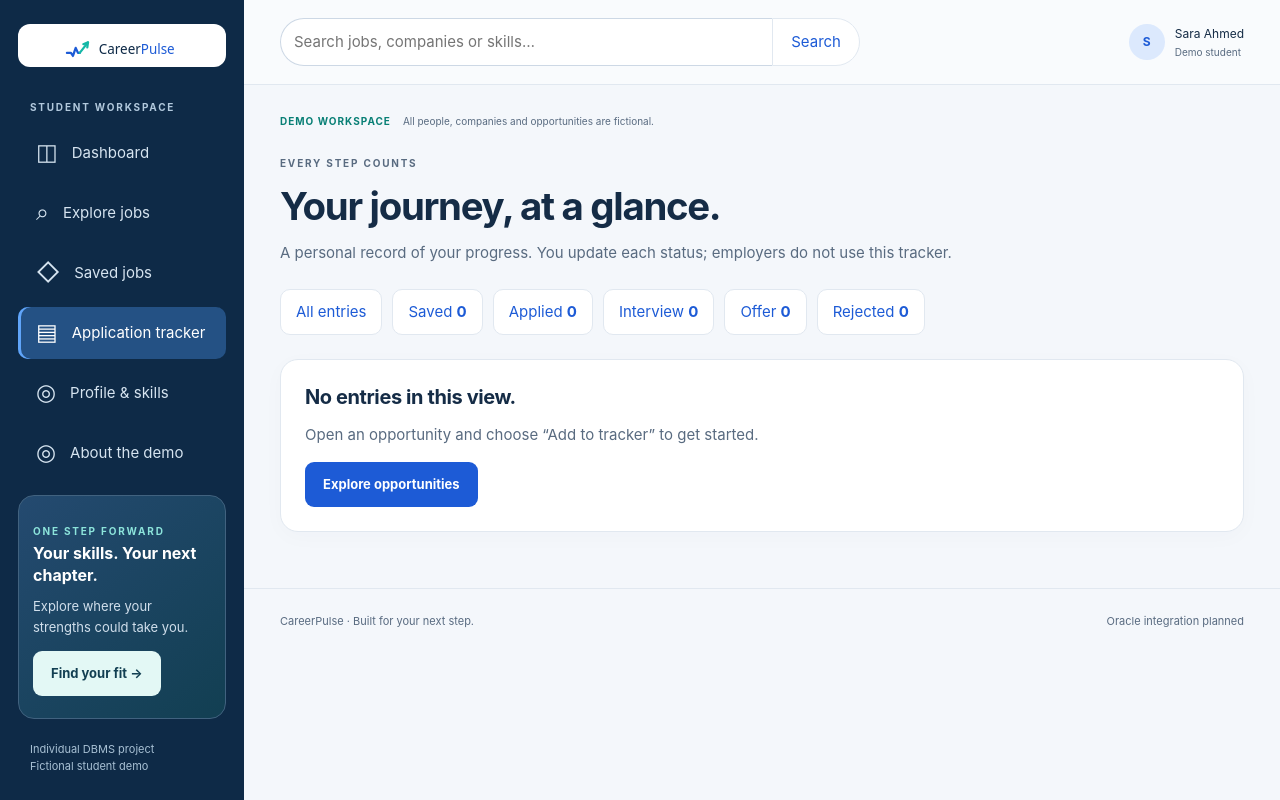
After one commit to Talha738564/careerPulse, a Flask app: page /tracker in a window 1280 px wide. The commit adds this page. Run offline with Flask 3, Linux system fonts and the light colour scheme.

Commit message:
feat: add manually confirmed application tracking

```diff
--- a/app.py
+++ b/app.py
@@ -6,6 +6,7 @@ from config import Config
 from services.repository import MockRepository
 from services.matching import enrich, demand
 from services.activity import activity
+from routes.tracker import register_tracker
 from routes.saved import register_saved
 from services.profile import DemoProfileStore, validate_profile, validate_skill, SKILLS, LEVELS
 
@@ -95,7 +96,7 @@ def create_app(repository=None):
         ranked = sorted(jobs, key=lambda j: j['score'] if j['score'] is not None else -1, reverse=True)
         return render_template('dashboard.html', title='Dashboard', jobs=ranked[:3],
                                total=len(jobs), strong=sum(j['score'] is not None and j['score']>=65 for j in jobs),
-                               demand=demand(jobs)[:5], counts=Counter(r['status'] for r in repo.tracker()), saved_count=len(activity()['saved']))
+                               demand=demand(jobs)[:5], counts=Counter(r['status'] for r in activity()['tracker'].values()), saved_count=len(activity()['saved']))
 
     @app.get('/opportunities')
     def opportunities():
@@ -117,6 +118,7 @@ def create_app(repository=None):
     def missing(error):
         return render_template('404.html',title='Page not found'),404
 
+    register_tracker(app, repo)
     register_saved(app, repo, student)
     return app
 
--- /dev/null
+++ b/routes/tracker.py
@@ -0,0 +1,69 @@
+from collections import Counter
+from datetime import date
+from flask import Blueprint, abort, flash, redirect, render_template, request, url_for
+from services.activity import activity, persist_activity
+
+STATUSES = ('SAVED', 'APPLIED', 'INTERVIEW', 'OFFER', 'REJECTED')
+
+
+def register_tracker(app, repo):
+    bp = Blueprint('tracker', __name__)
+
+    @bp.get('/tracker')
+    def index():
+        jobs = {j['opp_id']: j for j in repo.opportunities()}
+        entries = [dict(row, job=jobs[int(key)]) for key, row in activity()['tracker'].items()
+                   if int(key) in jobs]
+        selected = request.args.get('status', '')
+        counts = Counter(r['status'] for r in entries)
+        if selected:
+            entries = [r for r in entries if r['status'] == selected]
+        return render_template('tracker.html', title='Application tracker', entries=entries,
+                               statuses=STATUSES, counts=counts, selected=selected, today=date.today())
+
+    @bp.post('/opportunities/<int:opp_id>/track')
+    def add(opp_id):
+        if not any(j['opp_id'] == opp_id for j in repo.opportunities()):
+            abort(404)
+        activity()['tracker'].setdefault(str(opp_id), dict(status='SAVED', notes='', applied_on='',
+                                                         last_updated=date.today().isoformat()))
+        persist_activity()
+        flash('Added to your tracker as Saved. No application has been submitted.')
+        return redirect(url_for('tracker.index'), code=303)
+
+    @bp.post('/tracker/<int:opp_id>')
+    def update(opp_id):
+        row = activity()['tracker'].get(str(opp_id))
+        if row is None:
+            abort(404)
+        status = request.form.get('status')
+        notes = request.form.get('notes', '').strip()
+        applied = request.form.get('applied_on', '')
+        if status not in STATUSES or len(notes) > 1000:
+            abort(400, description='Choose a valid status and keep notes under 1,000 characters.')
+        if request.form.get('confirmed') != 'yes':
+            abort(400, description='Confirm that this is your own status update before saving.')
+        if applied:
+            try:
+                when = date.fromisoformat(applied)
+                if when > date.today():
+                    raise ValueError
+            except ValueError:
+                abort(400, description='Application date must be a valid date no later than today.')
+        if status != 'SAVED' and not applied:
+            abort(400, description='Add the date you applied before recording an application status.')
+        row.update(status=status, notes=notes, applied_on=applied, last_updated=date.today().isoformat())
+        persist_activity()
+        flash('Your application tracker has been updated.')
+        return redirect(url_for('tracker.index'), code=303)
+
+    @bp.post('/tracker/<int:opp_id>/remove')
+    def remove(opp_id):
+        if str(opp_id) not in activity()['tracker']:
+            abort(404)
+        activity()['tracker'].pop(str(opp_id))
+        persist_activity()
+        flash('Tracker entry removed. Your saved shortlist is unchanged.')
+        return redirect(url_for('tracker.index'), code=303)
+
+    app.register_blueprint(bp)
--- a/static/css/style.css
+++ b/static/css/style.css
@@ -745,3 +745,9 @@ textarea:focus-visible { outline:3px solid #008578; outline-offset:4px; }
 .card-action { margin-top:16px; }
 .secondary-button { background:#eaf1ff; color:var(--blue); }
 .secondary-button:hover { background:#dce8ff; }
+.status-tabs { display:flex; flex-wrap:wrap; gap:10px; margin:24px 0; }
+.status-tabs a { padding:10px 15px; background:white; border:1px solid var(--line); border-radius:10px; }
+.status-tabs a[aria-current] { background:#eaf1ff; }
+.check-label { display:flex; align-items:center; gap:10px; }
+.check-label input { width:20px; min-height:20px; flex-shrink:0; }
+@media(max-width:700px) { .mobile-nav a { padding:0 5px; font-size:11px; } }
--- a/templates/base.html
+++ b/templates/base.html
@@ -14,7 +14,7 @@
 <img src="{{ url_for('static',filename='images/careerpulse_primary_logo_lockup.svg') }}" alt="CareerPulse">
 </a>
 <p class="eyebrow">STUDENT WORKSPACE</p>
-<nav aria-label="Main navigation">{% for endpoint,label,icon in [('dashboard','Dashboard','◫'),('opportunities','Explore jobs','⌕'),('saved.index','Saved jobs','◇'),('profile','Profile & skills','◎'),('home','About the demo','◎')] %}<a class="navlink {{ 'active' if request.endpoint==endpoint }}" href="{{ url_for(endpoint) }}" {% if request.endpoint==endpoint %}aria-current="page"{% endif %}>
+<nav aria-label="Main navigation">{% for endpoint,label,icon in [('dashboard','Dashboard','◫'),('opportunities','Explore jobs','⌕'),('saved.index','Saved jobs','◇'),('tracker.index','Application tracker','▤'),('profile','Profile & skills','◎'),('home','About the demo','◎')] %}<a class="navlink {{ 'active' if request.endpoint==endpoint }}" href="{{ url_for(endpoint) }}" {% if request.endpoint==endpoint %}aria-current="page"{% endif %}>
 <span aria-hidden="true">{{ icon }}</span>{{ label }}</a>{% endfor %}</nav>
 <div class="sidebar-note">
 <span class="eyebrow">ONE STEP FORWARD</span>
@@ -44,6 +44,6 @@
 <footer>CareerPulse · Built for your next step. <span>Oracle integration planned</span>
 </footer>
 </div>
-<nav class="mobile-nav" aria-label="Mobile navigation">{% for endpoint,label in [('dashboard','Dashboard'),('opportunities','Explore'),('profile','Profile'),('saved.index','Saved')] %}<a href="{{ url_for(endpoint) }}" {% if request.endpoint==endpoint %}aria-current="page"{% endif %}>{{ label }}</a>{% endfor %}</nav>
+<nav class="mobile-nav" aria-label="Mobile navigation">{% for endpoint,label in [('dashboard','Home'),('opportunities','Explore'),('saved.index','Saved'),('tracker.index','Tracker'),('profile','Profile')] %}<a href="{{ url_for(endpoint) }}" {% if request.endpoint==endpoint %}aria-current="page"{% endif %}>{{ label }}</a>{% endfor %}</nav>
 </body>
 </html>
--- a/templates/detail.html
+++ b/templates/detail.html
@@ -36,6 +36,7 @@
 <form method="post" action="{{ url_for('saved.save', opp_id=job.opp_id) }}">
 <input type="hidden" name="csrf_token" value="{{ csrf_token() }}"><input type="hidden" name="action" value="{{ 'remove' if job.opp_id in saved_ids else 'save' }}"><button class="button">{{ 'Remove saved job' if job.opp_id in saved_ids else 'Save opportunity' }}</button></form>
 </section>
+<section class="panel"><h2>Track your next step</h2><p>Keep your own record. Adding a role starts at Saved and never submits an application.</p><form method="post" action="{{ url_for('tracker.add',opp_id=job.opp_id) }}"><input type="hidden" name="csrf_token" value="{{ csrf_token() }}"><button class="button">Add to tracker</button></form></section>
 </aside>
 </div>
 {% endblock %}
--- /dev/null
+++ b/templates/tracker.html
@@ -0,0 +1,17 @@
+{% extends 'base.html' %}
+{% block content %}
+<p class="eyebrow">EVERY STEP COUNTS</p><h1>Your journey, at a glance.</h1>
+<p>A personal record of your progress. You update each status; employers do not use this tracker.</p>
+<div class="status-tabs"><a href="{{ url_for('tracker.index') }}">All entries</a>{% for status in statuses %}<a href="{{ url_for('tracker.index', status=status) }}" {{ 'aria-current=page' if selected==status }}>{{ status|title }} <strong>{{ counts[status] }}</strong></a>{% endfor %}</div>
+{% for entry in entries %}
+<article class="panel"><div class="section-heading"><div><p class="eyebrow">{{ entry.job.company_name }}</p><h2><a href="{{ url_for('detail',opp_id=entry.job.opp_id) }}">{{ entry.job.title }}</a></h2></div><span class="match">{{ entry.status|title }}</span></div>
+<form method="post" action="{{ url_for('tracker.update',opp_id=entry.job.opp_id) }}" class="profile-form">
+<input type="hidden" name="csrf_token" value="{{ csrf_token() }}">
+<div class="form-row"><label>Status<select name="status">{% for status in statuses %}<option {{ 'selected' if entry.status==status }}>{{ status }}</option>{% endfor %}</select></label>
+<label>Date applied<input type="date" name="applied_on" value="{{ entry.applied_on }}" max="{{ today }}"></label></div>
+<label>Notes<textarea name="notes" rows="3" maxlength="1000">{{ entry.notes }}</textarea></label>
+<label class="check-label"><input type="checkbox" name="confirmed" value="yes" required> I confirm this status reflects my own application activity.</label>
+<button class="button">Save status update</button></form>
+<form class="card-action" method="post" action="{{ url_for('tracker.remove',opp_id=entry.job.opp_id) }}"><input type="hidden" name="csrf_token" value="{{ csrf_token() }}"><button class="remove">Remove tracker entry</button></form>
+</article>{% else %}<div class="panel"><h2>No entries in this view.</h2><p>Open an opportunity and choose “Add to tracker” to get started.</p><a class="button" href="{{ url_for('opportunities') }}">Explore opportunities</a></div>{% endfor %}
+{% endblock %}
```
Also changed, not shown: docs/IMPLEMENTATION.md (+6 -0 lines), templates/dashboard.html (+4 -4 lines), tests/test_activity.py (+19 -0 lines), 2 other files.
